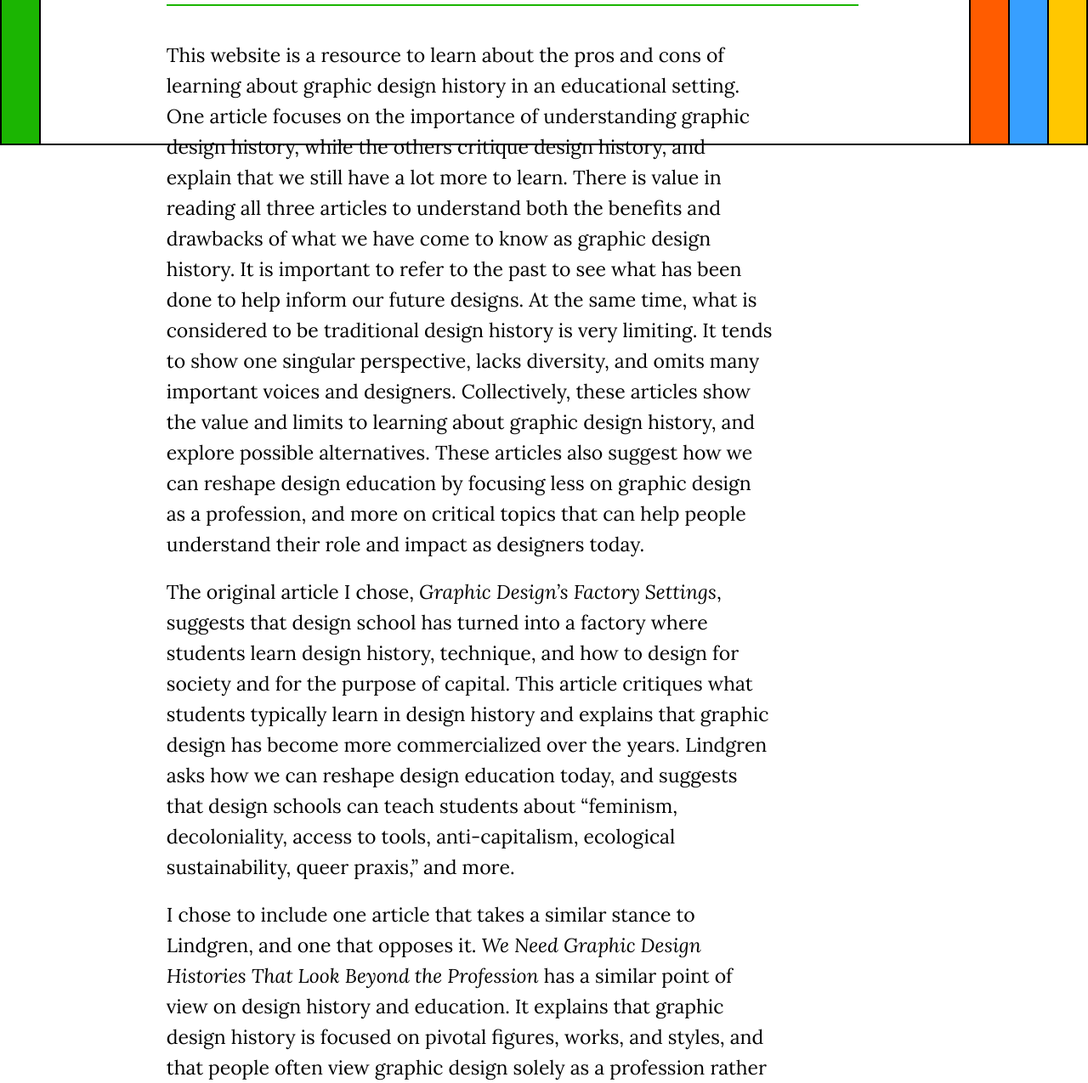
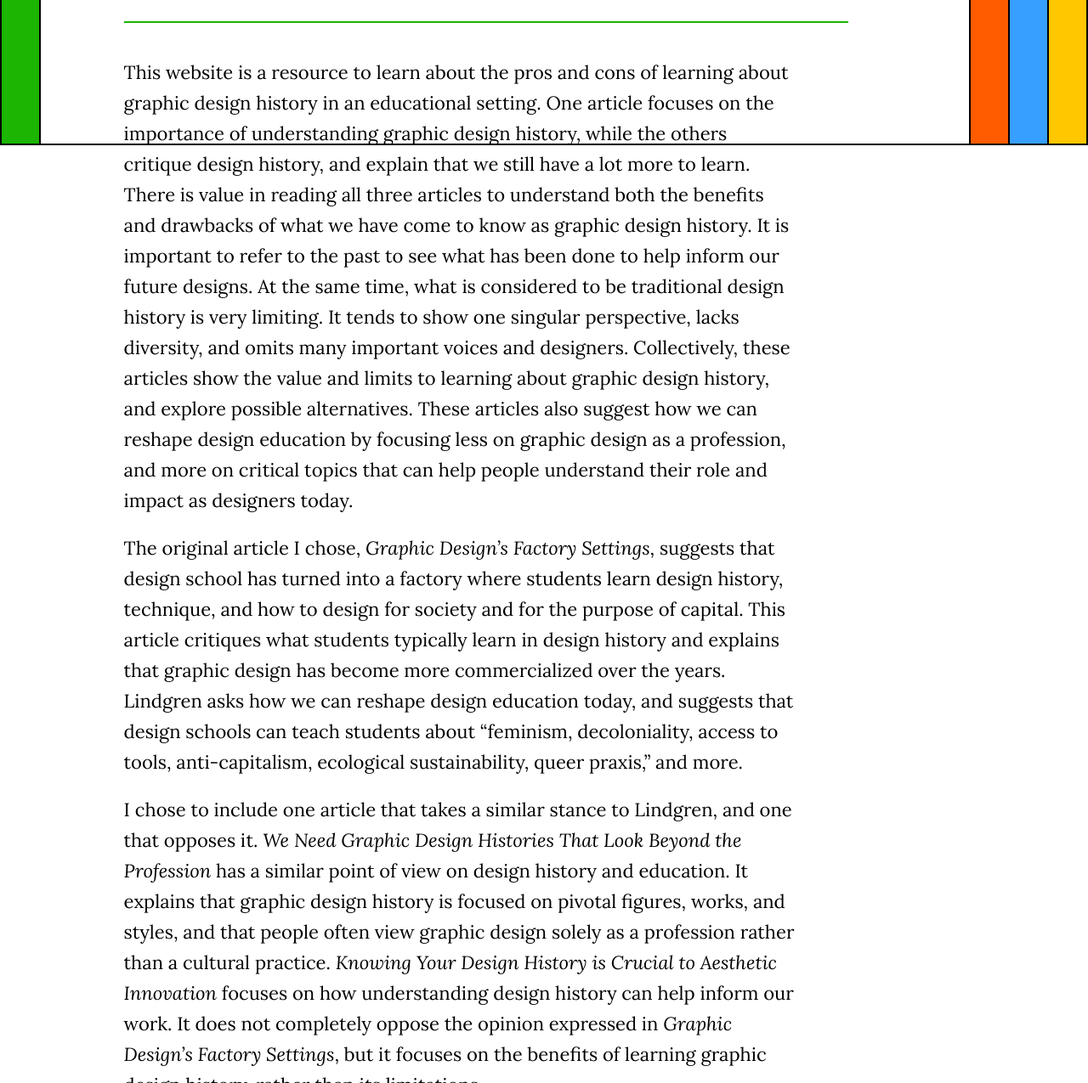
Before and after one commit to kerenmevorach/binding, a plain HTML site: page index.html in a window 1280 px wide. Shown: the part 629-1904 px from the top of the page at 85% size. Drawn offline with Linux system fonts and the light colour scheme.

Commit message:
made homepage responsive

```diff
--- a/assets/common.css
+++ b/assets/common.css
@@ -37,22 +37,46 @@
 
         --leading: 32px;
 
-        --heading: calc(16vw /1.35);
+        --heading: calc(16vw /1.2);
 
-        --heading-leading: calc(16vw /1.35);
+        --heading-leading: calc(16vw /1.2);
     }
 }
 
 
 @media (min-width: 900px) {
     :root{
-        --base: 23px;
+        --base: 18px;
+
+        --leading: 30px;
+
+        --heading: 12.5vw;
+
+        --heading-leading: 12.5vw;
+    }
+}
+
+@media (min-width: 970px) {
+    :root{
+        --base: 20px;
+
+        --leading: 34px;
+    }
+}
+
+@media (min-width: 1200px) {
+    :root{
+        --base: 22px;
 
         --leading: 36px;
+    }
+}
 
-        /* --heading: calc(16vw /1.35);
+@media (min-width: 1400px) {
+    :root{
+        --base: 24px;
 
-        --heading-leading: calc(16vw /1.35); */
+        --leading: 44px;
     }
 }
 
@@ -125,6 +149,7 @@ em{
     position: fixed;
     margin-left: -16px;
     border: solid black 2px;
+    transition: 0.2s ease;
 }
 
 .home{
@@ -172,33 +197,48 @@ em{
     color: blue;
 } */
 
+@media (min-width: 700px) {
+    .nav{
+        margin-left: -20px;
+    }
 
+    h1{
+        margin-left: 20px;
+    }
+
+    h2{
+        margin-left: 20px;
+    }
+
+    p{
+        margin-left: 20px;
+    }
+
+    .green-line{
+        margin-left: 20px;
+    }
+}
 
 @media (min-width: 900px) {
 
     h1{
-        font-size: var(--heading);
-        line-height: var(--heading-leading);
-        width: 67%;
+        width: 70%;
         margin-top: 5px;
-        /* background-color: red; */
-        margin-left: 14%;
+        margin-left: 10%;
         max-width: 30ch;
     }
 
 
     h2{
         font-size: calc(var(--base) * 1.3);
-        line-height: calc(var(--leading) *1.05);
-        margin-left: 14%;
-        margin-right: auto;
+        margin-left: 10%;
         margin-top: 35px;
         margin-bottom: 40px;
     }
 
     p{
         width: 75%;
-        margin-left: 14%;
+        margin-left: 10%;
         margin-right: auto;
         max-width: 52ch;
     }
@@ -248,8 +288,8 @@ em{
     }
 
     .green-line{
-        width: 66%;
-        margin-left: 14%;
+        width: 69%;
+        margin-left: 10%;
         bottom: 0px;
         top: 0px;
     }
@@ -258,10 +298,19 @@ em{
 @media (min-width: 1100px) {
 
     p{
-        max-width: 50ch;
+        max-width: 58ch;
     }
 }
 
 @media (min-width: 1200px) {
+    p{
+        max-width: 58ch;
+    }
+}
 
+@media (min-width: 1200px) {
+    p{
+
+        max-width: 58ch;
+    }
 }
--- a/entry-1/script.js
+++ b/entry-1/script.js
@@ -39,7 +39,6 @@ function scrollFunction() {
 
   function scrollToggle(x) {
     if (x.matches) {
-      // scrollFunction()
       console.log('add')
       window.addEventListener("scroll", scrollFunction);
       largeMobileNav()
```
